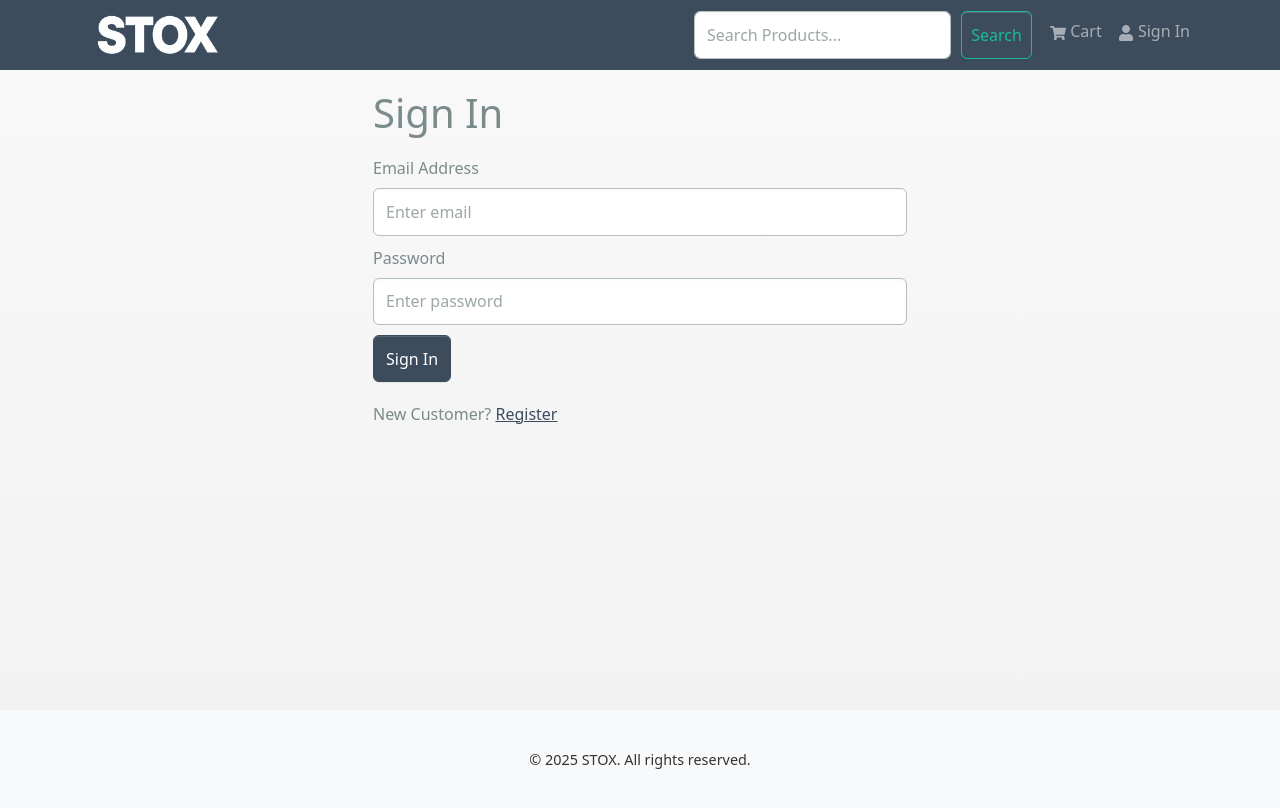
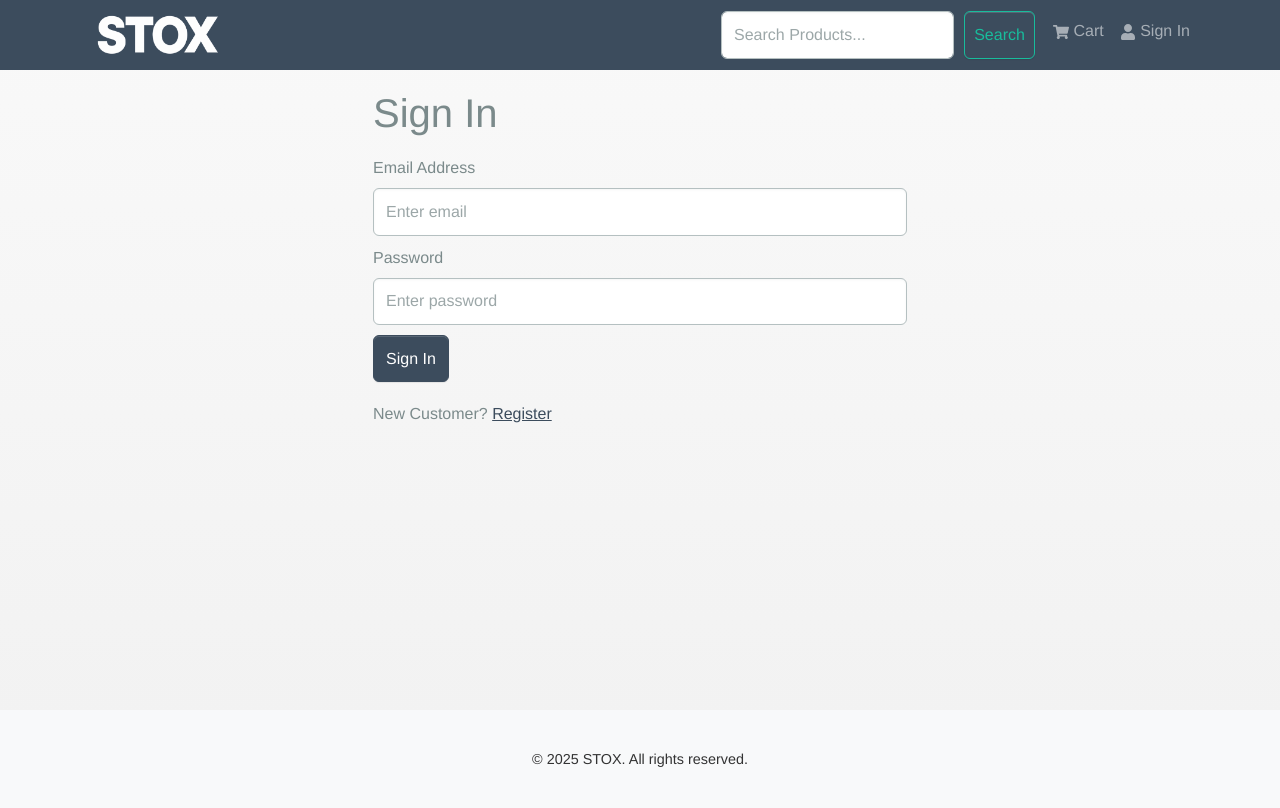
Before and after one commit to sharmin74/project-2-database-update, a React (Create React App) app in the folder frontend/: page /login in a window 1280 px wide. Shown: the top 808 px of the page. Built offline with nearby package versions, Linux system fonts and the light colour scheme.

Commit message:
5th commit sharmin

```diff
--- a/frontend/src/assets/styles/index.css
+++ b/frontend/src/assets/styles/index.css
@@ -54,7 +54,7 @@ table th {
 
 body {
   background: linear-gradient(to bottom, #f9f9f9, #f1f1f1);
-  /* font-family: 'Helvetica Neue', sans-serif; */
+  font-family: 'Helvetica Neue', sans-serif;
 }
 
 .card:hover {
```
